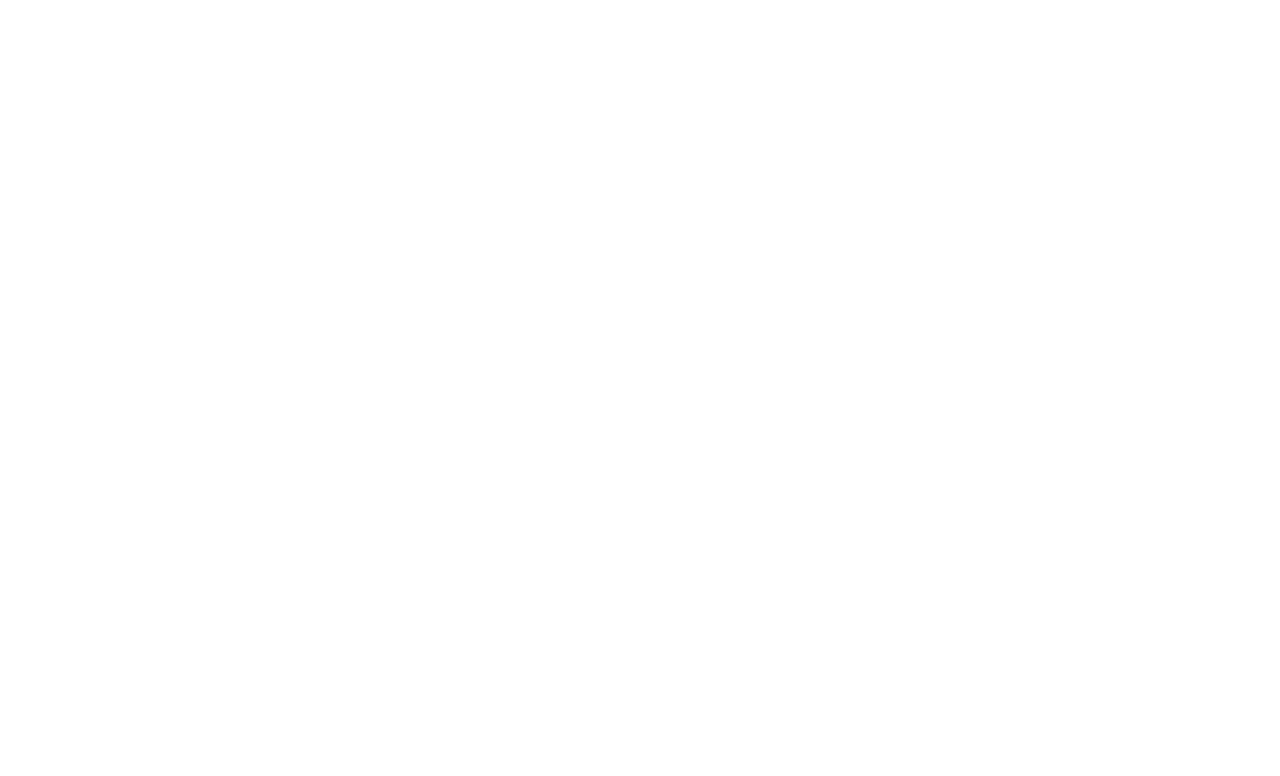
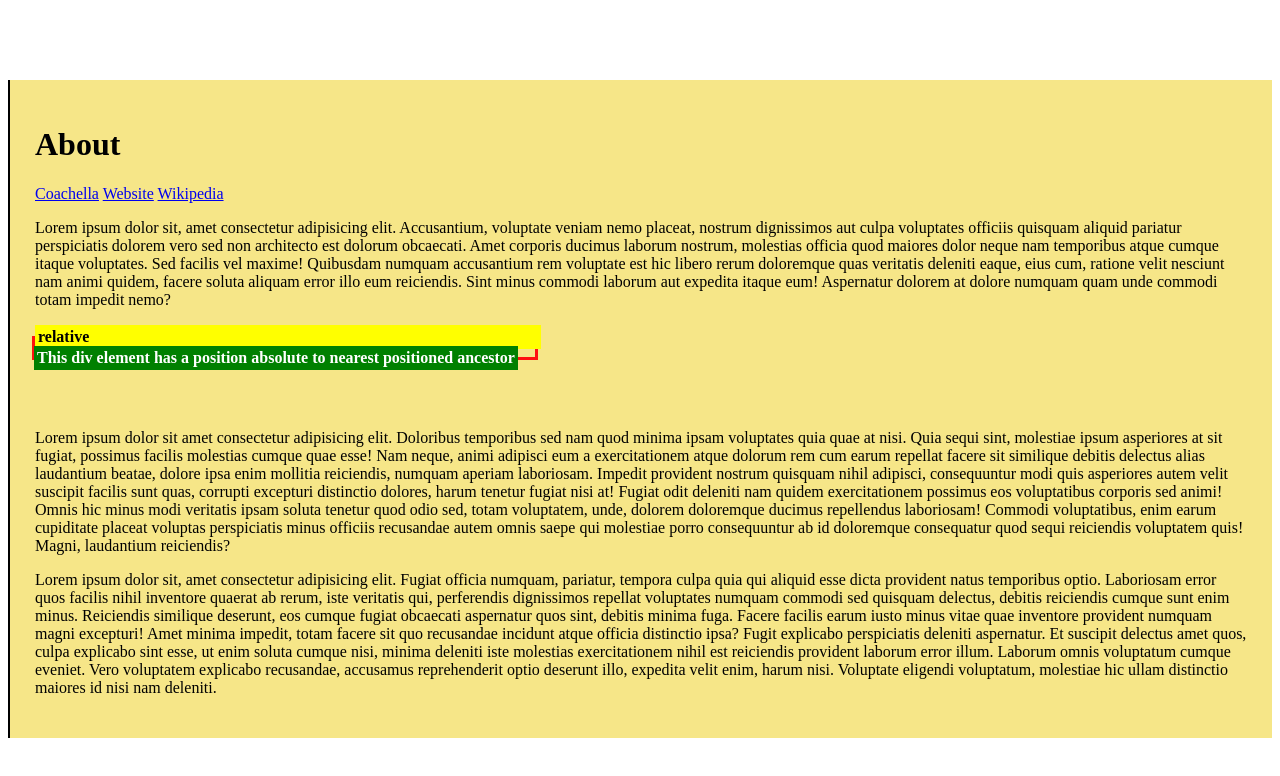
Before and after one commit to IvanPiceno171/kendallandivan, a plain HTML site: page index.html in a window 1280 px wide. Drawn offline with Linux system fonts and the light colour scheme.

Commit message:
feat about section

```diff
--- a/css/style.css
+++ b/css/style.css
@@ -0,0 +1,36 @@
+
+.background1{
+    background-color: rgba(236, 201, 0, 0.466);
+    border-left: 2px solid black;
+    margin-top: 5em;
+    padding: 25px;
+}
+
+.relative1 {
+    position: relative;
+    font-weight: bold;
+    background-color: yellow;
+    border: 3px solid yellow;
+    width: 500px;
+}
+
+
+.absolute1 {
+    position: absolute;
+    background-color: green;
+    color: white;
+    left: -4px;
+    border: 3px solid green;
+}
+.fixed1 {
+    position: fixed;
+    border: 3px solid rgb(255, 16, 16);
+    letter-spacing: 15px;
+    top: 21em;
+left: 2em;
+width: 500px;
+}
+
+.bottomtext{
+    margin-top: 5em;
+}
--- a/index.html
+++ b/index.html
@@ -4,11 +4,40 @@
     <meta charset="UTF-8">
     <meta http-equiv="X-UA-Compatible" content="IE=edge">
     <meta name="viewport" content="width=device-width, initial-scale=1.0">
-    <title>Document</title>
+    <title>Kendall & Ivan</title>
 
     <link rel="stylesheet" href="css/style.css">
 </head>
 <body>
+    <div class="background1">
+
+        <div>
+    <h1>About</h1>
+    <nav>
+        <a href="#">Coachella</a>
+        <a href="#">Website</a>
+        <a href="#">Wikipedia</a>
+    </nav>
+    <p>Lorem ipsum dolor sit, amet consectetur adipisicing elit. Accusantium, voluptate veniam nemo placeat, nostrum dignissimos aut culpa voluptates officiis quisquam aliquid pariatur perspiciatis dolorem vero sed non architecto est dolorum obcaecati. Amet corporis ducimus laborum nostrum, molestias officia quod maiores dolor neque nam temporibus atque cumque itaque voluptates. Sed facilis vel maxime! Quibusdam numquam accusantium rem voluptate est hic libero rerum doloremque quas veritatis deleniti eaque, eius cum, ratione velit nesciunt nam animi quidem, facere soluta aliquam error illo eum reiciendis. Sint minus commodi laborum aut expedita itaque eum! Aspernatur dolorem at dolore numquam quam unde commodi totam impedit nemo?</p>
+    </div>
+
+    <div class="fixed1">
+        fixed div
+    </div>
+        <div>
+            <div class="relative1">
+                relative
+                <div class="absolute1">This div element has a position absolute to nearest positioned ancestor</div>
+            </div>
+
+</div>
+
+<div class="bottomtext">
+<p>Lorem ipsum dolor sit amet consectetur adipisicing elit. Doloribus temporibus sed nam quod minima ipsam voluptates quia quae at nisi. Quia sequi sint, molestiae ipsum asperiores at sit fugiat, possimus facilis molestias cumque quae esse! Nam neque, animi adipisci eum a exercitationem atque dolorum rem cum earum repellat facere sit similique debitis delectus alias laudantium beatae, dolore ipsa enim mollitia reiciendis, numquam aperiam laboriosam. Impedit provident nostrum quisquam nihil adipisci, consequuntur modi quis asperiores autem velit suscipit facilis sunt quas, corrupti excepturi distinctio dolores, harum tenetur fugiat nisi at! Fugiat odit deleniti nam quidem exercitationem possimus eos voluptatibus corporis sed animi! Omnis hic minus modi veritatis ipsam soluta tenetur quod odio sed, totam voluptatem, unde, dolorem doloremque ducimus repellendus laboriosam! Commodi voluptatibus, enim earum cupiditate placeat voluptas perspiciatis minus officiis recusandae autem omnis saepe qui molestiae porro consequuntur ab id doloremque consequatur quod sequi reiciendis voluptatem quis! Magni, laudantium reiciendis?</p>
+<p>Lorem ipsum dolor sit, amet consectetur adipisicing elit. Fugiat officia numquam, pariatur, tempora culpa quia qui aliquid esse dicta provident natus temporibus optio. Laboriosam error quos facilis nihil inventore quaerat ab rerum, iste veritatis qui, perferendis dignissimos repellat voluptates numquam commodi sed quisquam delectus, debitis reiciendis cumque sunt enim minus. Reiciendis similique deserunt, eos cumque fugiat obcaecati aspernatur quos sint, debitis minima fuga. Facere facilis earum iusto minus vitae quae inventore provident numquam magni excepturi! Amet minima impedit, totam facere sit quo recusandae incidunt atque officia distinctio ipsa? Fugit explicabo perspiciatis deleniti aspernatur. Et suscipit delectus amet quos, culpa explicabo sint esse, ut enim soluta cumque nisi, minima deleniti iste molestias exercitationem nihil est reiciendis provident laborum error illum. Laborum omnis voluptatum cumque eveniet. Vero voluptatem explicabo recusandae, accusamus reprehenderit optio deserunt illo, expedita velit enim, harum nisi. Voluptate eligendi voluptatum, molestiae hic ullam distinctio maiores id nisi nam deleniti.</p>
+</div>
+
+</div>
 
 </body>
 </html>
```
